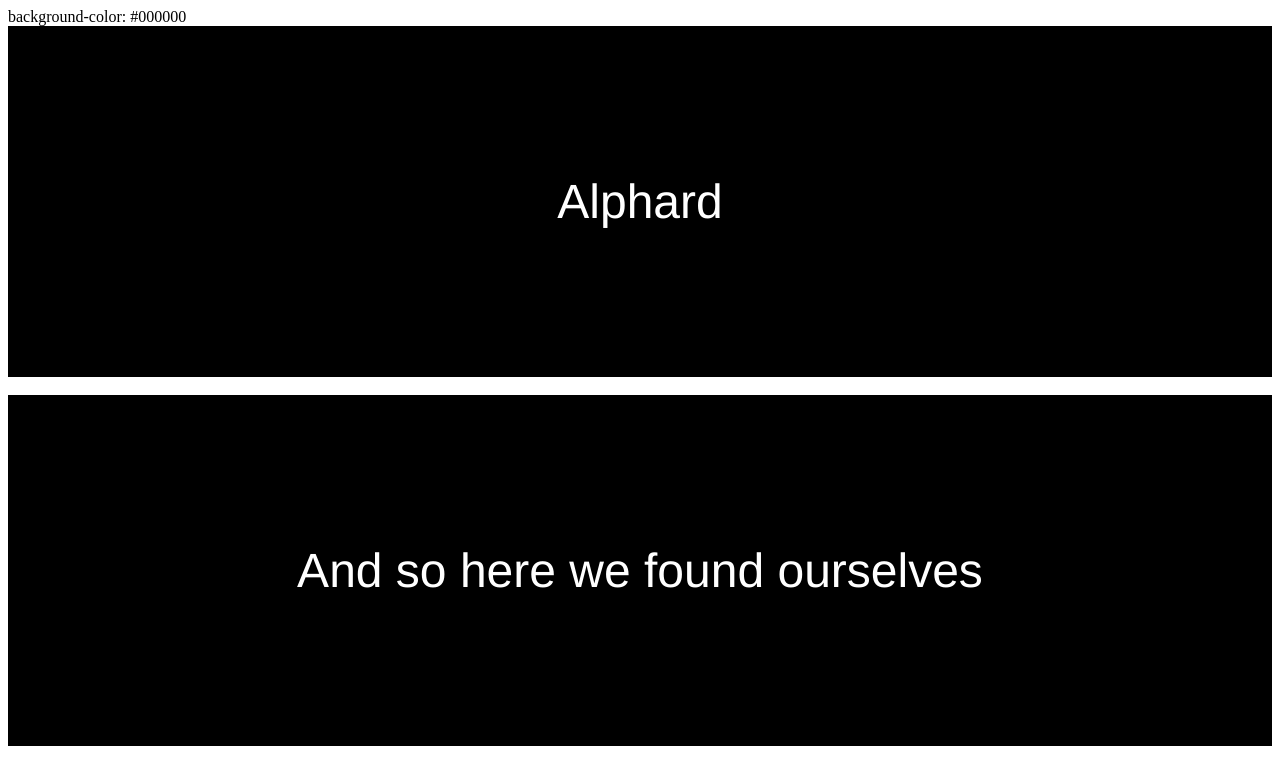
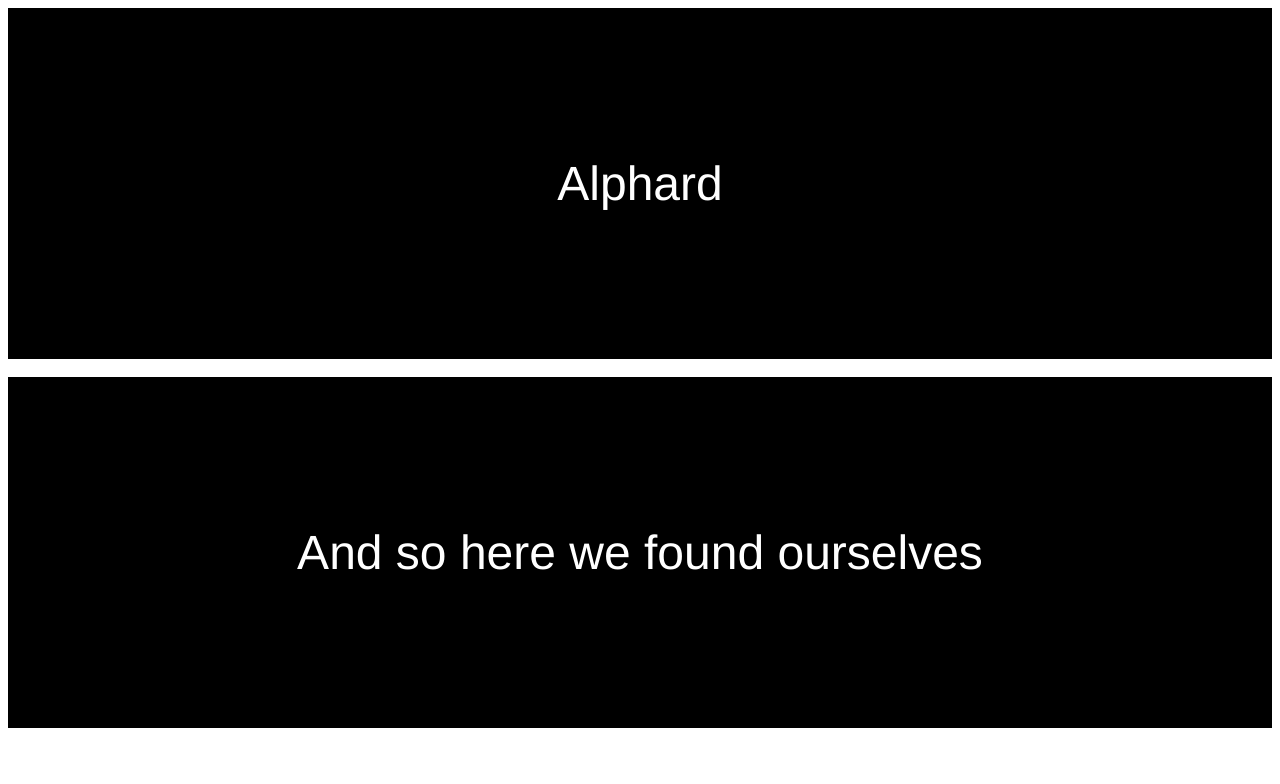
Before and after one commit to ChristopherBui/ChristopherBui.github.io, a plain HTML site: page index.html in a window 1280 px wide. Drawn offline with Linux system fonts and the light colour scheme.

Commit message:
Update index.html

```diff
--- a/index.html
+++ b/index.html
@@ -20,8 +20,6 @@
 
   <body>
 
-    background-color: #000000
-
     <div class="alpha">
       <p> Alphard </p>
     </div>
```
